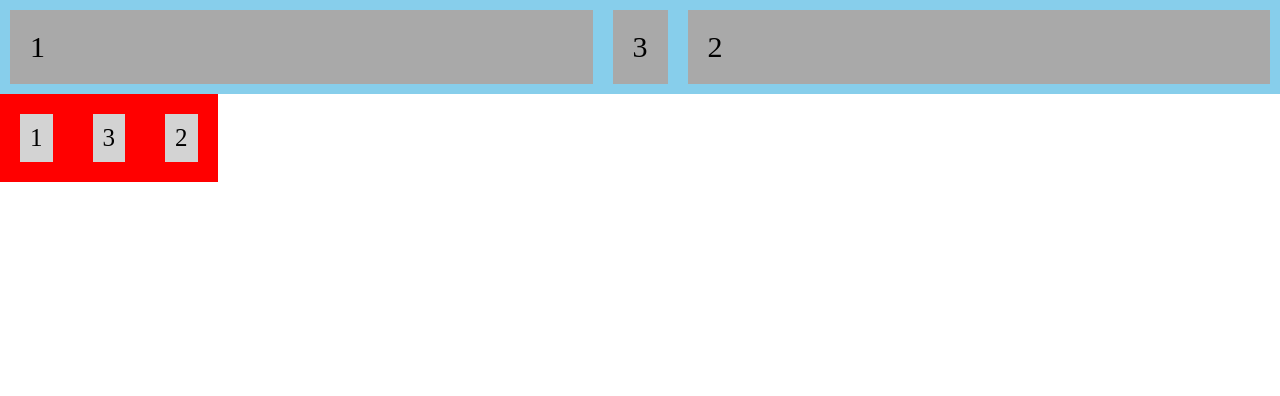
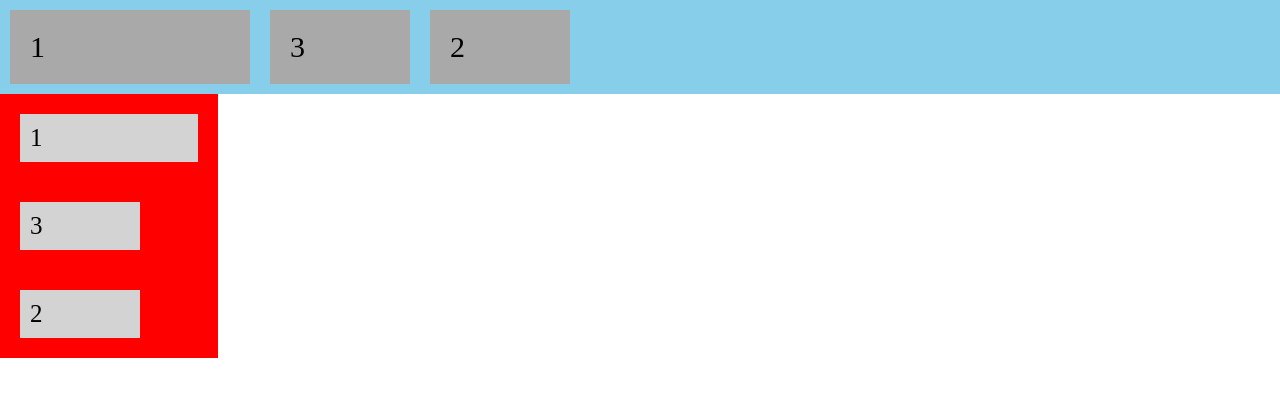
Before and after one commit to Ryoneme2/M4_DII_LAYOUT_FLEX, a plain HTML site: page flex.html in a window 1280 px wide. Drawn offline with Linux system fonts and the light colour scheme.

Commit message:
flex basis

```diff
--- a/flexstylesheet.css
+++ b/flexstylesheet.css
@@ -4,7 +4,7 @@ body {
 }
 .flex-container {
   display: flex;
-  flex-flow: row no-wrap;
+  flex-flow: row wrap;
   justify-content: flex-start;
 }
 .inline-flex-container {
@@ -23,7 +23,6 @@ body {
   margin: 10px;
   padding: 20px;
   font-size: 30px;
-  width: 800px;
 }
 .inline-flex-container>div {
   background-color: lightgray;
@@ -33,11 +32,14 @@ body {
 }
 .d1 {
   order: 1;
+  flex-basis: 200px;
 }
 .d2 {
   order: 3;
+  flex-basis: 100px;
 }
 .d3 {
   order: 2;
-  flex-shrink: 8;
+  flex-basis: 100px;
+  /* flex-shrink: 8; */
 }
```
